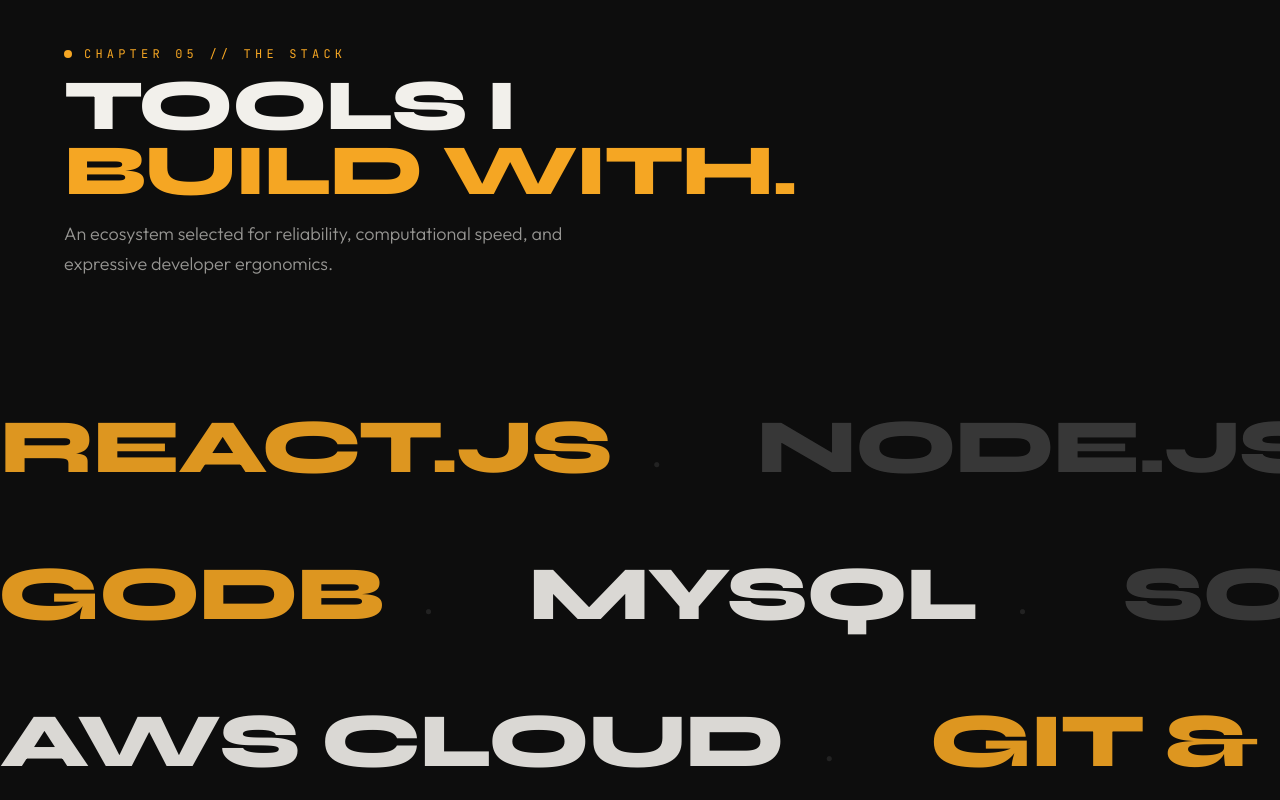
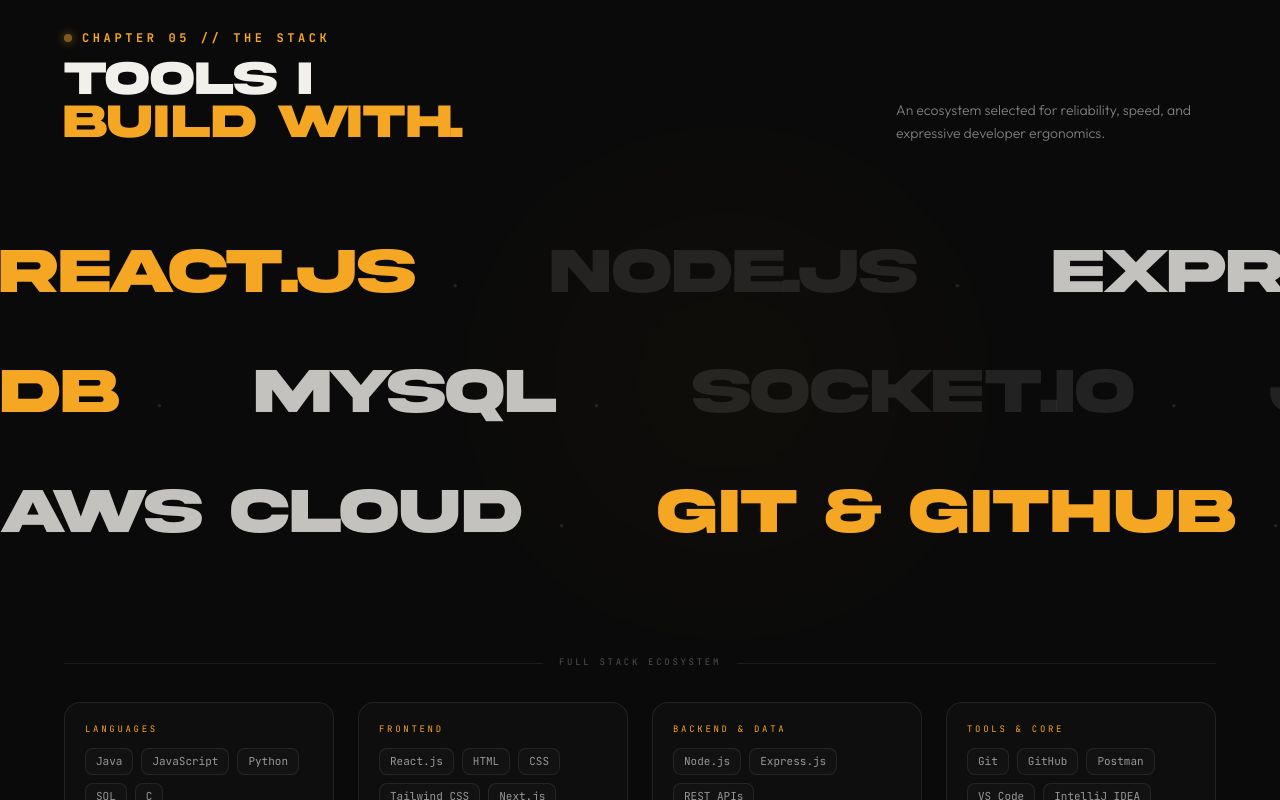
Before and after one commit to RohitV33/MyPortfolio, a Next.js app: page / in a window 1280 px wide. Shown: the part 6580-7380 px from the top of the page. Built offline with nearby package versions, Linux system fonts and the light colour scheme; no server answers.

Commit message:
redesign: stack, ch07 workshop + scroll blur text effect

```diff
--- a/src/components/CurrentlyBuilding.tsx
+++ b/src/components/CurrentlyBuilding.tsx
@@ -3,85 +3,233 @@
 import { useEffect, useRef } from "react";
 import gsap from "gsap";
 import ScrollTrigger from "gsap/ScrollTrigger";
-import { CURRENTLY_BUILDING } from "@/data/portfolioData";
+
+const ITEMS = [
+  {
+    n: "01",
+    title: "CivicLens-AI",
+    what: "Extending the computer vision pipeline — region heatmaps, multi-class issue clustering, and a FastAPI async queue for real-time civic telemetry.",
+    tags: ["YOLOv8", "FastAPI", "Python"],
+    live: true,
+  },
+  {
+    n: "02",
+    title: "Web Fuzzing Tool",
+    what: "Hardening the concurrent scanner — fixing race conditions under high parallelism, adding structured JSON telemetry output for team-wide auditing.",
+    tags: ["Node.js", "Security", "Socket.IO"],
+    live: true,
+  },
+  {
+    n: "03",
+    title: "Bartr",
+    what: "Final stretch — polishing the matchmaking UX, squashing edge cases in the real-time bid logic, and wiring up the production deploy pipeline.",
+    tags: ["React", "Socket.IO", "MongoDB"],
+    live: false,
+  },
+  {
+    n: "04",
+    title: "DSA & Systems",
+    what: "Working through trees, graphs, and dynamic programming on LeetCode daily. Parallel reading on OS scheduling and DBMS concurrency internals.",
+    tags: ["Java", "Python", "Algorithms"],
+    live: true,
+  },
+];
+
+// Split text into word spans for scrubbed blur animation
+function ScrubText({ text, rowRef }: { text: string; rowRef: React.RefObject<HTMLDivElement | null> }) {
+  const containerRef = useRef<HTMLParagraphElement>(null);
+
+  useEffect(() => {
+    const container = containerRef.current;
+    const trigger = rowRef.current;
+    if (!container || !trigger) return;
+
+    gsap.registerPlugin(ScrollTrigger);
+
+    const spans = container.querySelectorAll<HTMLSpanElement>(".scrub-word");
+
+    // Set initial state
+    gsap.set(spans, { opacity: 0.1, filter: "blur(5px)" });
+
+    const tl = gsap.timeline({
+      scrollTrigger: {
+        trigger,
+        start: "top 75%",
+        end: "bottom 35%",
+        scrub: 1.2,
+      },
+    });
+
+    // Stagger words in
+    tl.to(spans, {
+      opacity: 1,
+      filter: "blur(0px)",
+      stagger: {
+        each: 0.04,
+        from: "start",
+      },
+      ease: "none",
+    });
+
+    // Then blur back out as section scrolls past
+    tl.to(spans, {
+      opacity: 0.08,
+      filter: "blur(4px)",
+      stagger: {
+        each: 0.03,
+        from: "start",
+      },
+      ease: "none",
+    });
+
+    return () => {
+      ScrollTrigger.getAll().forEach((st) => {
+        if (st.vars.trigger === trigger) st.kill();
+      });
+    };
+  }, [rowRef]);
+
+  const words = text.split(" ");
+
+  return (
+    <p
+      ref={containerRef}
+      className="font-body text-sm text-off-white/80 leading-relaxed font-light max-w-lg"
+      style={{ wordSpacing: "0.05em" }}
+    >
+      {words.map((word, i) => (
+        <span
+          key={i}
+          className="scrub-word inline-block mr-[0.28em]"
+        >
+          {word}
+        </span>
+      ))}
+    </p>
+  );
+}
 
 export default function CurrentlyBuilding() {
-  const containerRef = useRef<HTMLElement>(null);
-  const lineRefs = useRef<(HTMLDivElement | null)[]>([]);
+  const sectionRef = useRef<HTMLElement>(null);
+  const rowRefs = useRef<(HTMLDivElement | null)[]>([]);
+  const titleRefs = useRef<(HTMLDivElement | null)[]>([]);
 
   useEffect(() => {
     gsap.registerPlugin(ScrollTrigger);
-
     const ctx = gsap.context(() => {
-      lineRefs.current.forEach((line, i) => {
-        if (!line) return;
-        const speed = CURRENTLY_BUILDING[i]?.speed || 0.15;
-        const direction = i % 2 === 0 ? -1 : 1;
-
-        gsap.to(line, {
-          xPercent: direction * 15 * (1 + speed),
-          ease: "none",
-          scrollTrigger: {
-            trigger: containerRef.current,
-            start: "top bottom",
-            end: "bottom top",
-            scrub: 1.2,
-          },
+      // Entrance animation for each row's header (title + number)
+      titleRefs.current.forEach((el, i) => {
+        if (!el) return;
+        gsap.fromTo(
+          el,
+          { y: 20, opacity: 0 },
+          {
+            y: 0,
+            opacity: 1,
+            duration: 0.6,
+            ease: "power3.out",
+            delay: i * 0.07,
+            scrollTrigger: { trigger: el, start: "top 88%", once: true },
+          }
+        );
       });
-      });
-    }, containerRef);
-
+    }, sectionRef);
     return () => ctx.revert();
   }, []);
 
   return (
     <section
       id="chapter-currently"
-      ref={containerRef}
-      className="relative w-full py-28 md:py-44 overflow-hidden bg-charcoal text-off-white select-none border-t border-white/5 flex flex-col justify-center"
+      ref={sectionRef}
+      className="relative w-full bg-[#0a0a0a] text-off-white py-20 md:py-32 px-6 sm:px-10 md:px-16 border-t border-white/5 overflow-hidden select-none"
     >
-      {/* Chapter Intro */}
-      <div className="max-w-7xl mx-auto w-full px-6 md:px-16 mb-16 md:mb-20">
-        <div className="flex items-center gap-3 mb-3">
-          <span className="w-2 h-2 rounded-full bg-amber" />
-          <p className="font-mono text-[10px] md:text-xs uppercase tracking-[0.35em] text-amber">
-            CHAPTER 07 // CURRENTLY
+      {/* ── Header ── */}
+      <div className="max-w-7xl mx-auto w-full mb-14 md:mb-20">
+        <div className="flex items-center gap-2.5 mb-3">
+          <span className="w-2 h-2 rounded-full bg-amber shadow-[0_0_10px_#F5A623] animate-pulse" />
+          <p className="font-mono text-[10px] sm:text-xs uppercase tracking-[0.3em] text-amber font-semibold">
+            CHAPTER 07 // CURRENTLY BUILDING
           </p>
         </div>
-        <h2 className="font-display text-4xl md:text-7xl font-extrabold tracking-tight text-off-white uppercase leading-[0.9]">
-          CURRENTLY <br />
-          <span className="text-amber">BUILDING.</span>
+        <div className="flex flex-col md:flex-row md:items-end justify-between gap-5">
+          <h2 className="font-akira text-3xl sm:text-4xl md:text-5xl font-black tracking-tight text-off-white uppercase leading-[0.9]">
+            IN THE<br />
+            <span className="text-amber">WORKSHOP.</span>
           </h2>
-        <p className="font-body text-base md:text-lg font-light text-foreground/60 max-w-md mt-4 leading-relaxed">
-          Areas of active research, system experimentation, and ongoing code commits.
+          <p className="font-body text-sm text-off-white/40 max-w-sm leading-relaxed font-light md:text-right">
+            What&apos;s open in my editor right now — the messy, real, ongoing work.
           </p>
         </div>
+      </div>
 
-      {/* Parallax Lines Moving Horizontally at Variable Speeds */}
-      <div className="w-full overflow-hidden flex flex-col gap-6 md:gap-10 py-6">
-        {CURRENTLY_BUILDING.map((item, index) => (
+      {/* ── Editorial List ── */}
+      <div className="max-w-7xl mx-auto w-full">
+        {ITEMS.map((item, i) => {
+          // create a stable ref for each row
+          const rowRef = { current: rowRefs.current[i] } as React.RefObject<HTMLDivElement | null>;
+
+          return (
             <div
-            key={item.title}
+              key={item.n}
               ref={(el) => {
-              lineRefs.current[index] = el;
+                rowRefs.current[i] = el;
+                (rowRef as React.MutableRefObject<HTMLDivElement | null>).current = el;
               }}
-            className="flex items-center gap-6 whitespace-nowrap will-change-transform opacity-80 hover:opacity-100 transition-opacity"
+              className="group relative border-t border-white/[0.07] py-8 md:py-10 grid grid-cols-[auto_1fr] md:grid-cols-[80px_1fr_auto] gap-x-6 md:gap-x-10 gap-y-4 items-start hover:border-amber/20 transition-colors duration-300 cursor-default"
             >
-            <span className="font-mono text-xs md:text-sm text-amber tracking-[0.3em] font-semibold">
-              0{index + 1}
+              {/* Faded giant number */}
+              <span className="font-akira text-5xl md:text-6xl font-black text-white/[0.05] group-hover:text-white/[0.10] transition-colors duration-500 leading-none pt-1 select-none row-span-2 md:row-span-1">
+                {item.n}
               </span>
-            <span className="font-display text-[clamp(2rem,5.5vw,5rem)] font-extrabold uppercase tracking-tight text-off-white">
+
+              {/* Title + scrubbed paragraph */}
+              <div
+                ref={(el) => { titleRefs.current[i] = el; }}
+                className="flex flex-col gap-3"
+                style={{ opacity: 0 }}
+              >
+                <div className="flex items-center gap-3">
+                  <h3 className="font-akira text-xl sm:text-2xl md:text-3xl font-black uppercase text-off-white group-hover:text-amber transition-colors duration-300 tracking-tight">
                     {item.title}
+                  </h3>
+                  {item.live && (
+                    <span className="relative flex h-2 w-2 shrink-0">
+                      <span className="animate-ping absolute inline-flex h-full w-full rounded-full bg-emerald-400 opacity-60" />
+                      <span className="relative inline-flex rounded-full h-2 w-2 bg-emerald-400" />
                     </span>
-            <span className="font-mono text-xs md:text-sm text-foreground/45 hidden sm:inline tracking-wider">
-              — {item.detail}
+                  )}
+                </div>
+
+                {/* Scroll-scrubbed blur text */}
+                <ScrubText
+                  text={item.what}
+                  rowRef={{ current: rowRefs.current[i] } as React.RefObject<HTMLDivElement | null>}
+                />
+              </div>
+
+              {/* Tags */}
+              <div className="flex flex-wrap gap-x-2 gap-y-1 md:justify-end items-start col-start-2 md:col-start-3 pt-1">
+                {item.tags.map((tag, ti) => (
+                  <span key={tag} className="flex items-center gap-2">
+                    <span className="font-mono text-[10px] tracking-widest uppercase text-off-white/25 group-hover:text-off-white/45 transition-colors duration-300">
+                      {tag}
                     </span>
-            <span className="text-white/10 text-2xl font-mono mx-4">•</span>
-            <span className="font-display text-[clamp(2rem,5.5vw,5rem)] font-extrabold uppercase tracking-tight text-white/10">
-              {item.title}
+                    {ti < item.tags.length - 1 && (
+                      <span className="font-mono text-[10px] text-white/10">/</span>
+                    )}
                   </span>
+                ))}
               </div>
-        ))}
+            </div>
+          );
+        })}
+
+        {/* Bottom rule */}
+        <div className="border-t border-white/[0.07]" />
+
+        <p className="mt-8 font-mono text-[10px] uppercase tracking-[0.25em] text-off-white/15">
+          ● Updated regularly — this is a live section.
+        </p>
       </div>
     </section>
   );
--- a/src/components/TechStackSection.tsx
+++ b/src/components/TechStackSection.tsx
@@ -3,155 +3,131 @@
 import { useEffect, useRef } from "react";
 import gsap from "gsap";
 import ScrollTrigger from "gsap/ScrollTrigger";
-import { FLOWING_TECHS, TECH_STACK_CATEGORIES } from "@/data/portfolioData";
+import { TECH_STACK_CATEGORIES, FLOWING_TECHS } from "@/data/portfolioData";
 
 export default function TechStackSection() {
-  const containerRef = useRef<HTMLElement>(null);
+  const sectionRef = useRef<HTMLElement>(null);
   const row1Ref = useRef<HTMLDivElement>(null);
   const row2Ref = useRef<HTMLDivElement>(null);
   const row3Ref = useRef<HTMLDivElement>(null);
 
   useEffect(() => {
     gsap.registerPlugin(ScrollTrigger);
-
     const ctx = gsap.context(() => {
-      // Flowing typography rows moving at distinct speeds during scroll
       gsap.to(row1Ref.current, {
-        xPercent: -25,
+        xPercent: -20,
         ease: "none",
-        scrollTrigger: {
-          trigger: containerRef.current,
-          start: "top bottom",
-          end: "bottom top",
-          scrub: 1,
-        },
+        scrollTrigger: { trigger: sectionRef.current, start: "top bottom", end: "bottom top", scrub: 1 },
       });
-
       gsap.to(row2Ref.current, {
-        xPercent: 20,
+        xPercent: 15,
         ease: "none",
-        scrollTrigger: {
-          trigger: containerRef.current,
-          start: "top bottom",
-          end: "bottom top",
-          scrub: 1.2,
-        },
+        scrollTrigger: { trigger: sectionRef.current, start: "top bottom", end: "bottom top", scrub: 1.2 },
       });
-
       gsap.to(row3Ref.current, {
-        xPercent: -18,
+        xPercent: -12,
         ease: "none",
-        scrollTrigger: {
-          trigger: containerRef.current,
-          start: "top bottom",
-          end: "bottom top",
-          scrub: 0.9,
-        },
+        scrollTrigger: { trigger: sectionRef.current, start: "top bottom", end: "bottom top", scrub: 0.9 },
       });
-    }, containerRef);
-
+    }, sectionRef);
     return () => ctx.revert();
   }, []);
 
   return (
     <section
       id="chapter-stack"
-      ref={containerRef}
-      className="relative w-full min-h-screen py-24 md:py-36 overflow-hidden bg-charcoal text-off-white select-none border-t border-white/5 flex flex-col justify-center"
+      ref={sectionRef}
+      className="relative w-full bg-[#0a0a0a] text-off-white py-20 md:py-32 overflow-hidden border-t border-white/5 select-none flex flex-col justify-center"
     >
-      {/* Chapter Intro */}
-      <div className="max-w-7xl mx-auto w-full px-6 md:px-16 mb-16 md:mb-20">
-        <div className="flex items-center gap-3 mb-3">
-          <span className="w-2 h-2 rounded-full bg-amber" />
-          <p className="font-mono text-[10px] md:text-xs uppercase tracking-[0.35em] text-amber">
+      {/* Ambient glow */}
+      <div
+        aria-hidden="true"
+        className="absolute top-1/4 left-1/3 w-[600px] h-[400px] rounded-full opacity-[0.05] blur-[130px] pointer-events-none"
+        style={{ background: "radial-gradient(circle, #F5A623 0%, transparent 70%)" }}
+      />
+
+      {/* ── Header ── */}
+      <div className="max-w-7xl mx-auto w-full px-6 sm:px-10 md:px-16 mb-12 md:mb-16">
+        <div className="flex items-center gap-2.5 mb-3">
+          <span className="w-2 h-2 rounded-full bg-amber shadow-[0_0_10px_#F5A623] animate-pulse" />
+          <p className="font-mono text-[10px] sm:text-xs uppercase tracking-[0.3em] text-amber font-semibold">
             CHAPTER 05 // THE STACK
           </p>
         </div>
-        <h2 className="font-display text-4xl md:text-7xl font-extrabold tracking-tight text-off-white uppercase leading-[0.9]">
-          TOOLS I <br />
-          <span className="text-amber">BUILD WITH.</span>
-        </h2>
-        <p className="font-body text-base md:text-lg font-light text-foreground/60 max-w-lg mt-4 leading-relaxed">
-          An ecosystem selected for reliability, computational speed, and expressive developer ergonomics.
-        </p>
+        <div className="flex flex-col sm:flex-row sm:items-end justify-between gap-4">
+          <h2 className="font-akira text-3xl sm:text-4xl md:text-5xl font-black tracking-tight text-off-white uppercase leading-[0.9]">
+            TOOLS I<br /><span className="text-amber">BUILD WITH.</span>
+          </h2>
+          <p className="font-body text-sm text-off-white/50 max-w-xs leading-relaxed font-light">
+            An ecosystem selected for reliability, speed, and expressive developer ergonomics.
+          </p>
+        </div>
       </div>
 
-      {/* Flowing Organic Horizontal Typography Ecosystem */}
-      <div className="w-full overflow-hidden flex flex-col gap-6 md:gap-8 my-8 opacity-90">
-        {/* Row 1 */}
+      {/* ── Scrolling Marquee Rows ── */}
+      <div className="w-full overflow-hidden flex flex-col gap-4 md:gap-6 my-4">
         <div ref={row1Ref} className="flex gap-8 md:gap-14 whitespace-nowrap will-change-transform">
           {[...FLOWING_TECHS[0], ...FLOWING_TECHS[0], ...FLOWING_TECHS[0]].map((tech, i) => (
             <span
-              key={`${tech}-${i}`}
-              className={`font-display text-[clamp(2.5rem,6vw,5.5rem)] font-extrabold uppercase tracking-tight transition-colors duration-300 ${
-                i % 3 === 0
-                  ? "text-amber"
-                  : i % 2 === 0
-                  ? "text-off-white hover:text-amber"
-                  : "text-white/20 hover:text-white/50"
+              key={`r1-${tech}-${i}`}
+              className={`font-akira text-[clamp(2rem,5vw,4.5rem)] font-black uppercase tracking-tight select-none transition-colors duration-300 ${
+                i % 3 === 0 ? "text-amber" : i % 2 === 0 ? "text-off-white/80" : "text-white/10"
               }`}
             >
               {tech}
-              <span className="mx-6 md:mx-10 text-white/10 font-mono text-xl">•</span>
+              <span className="mx-5 md:mx-9 text-white/10 font-mono text-lg">·</span>
             </span>
           ))}
         </div>
 
-        {/* Row 2 (Reversed / Staggered) */}
         <div ref={row2Ref} className="flex gap-8 md:gap-14 whitespace-nowrap will-change-transform -translate-x-1/4">
           {[...FLOWING_TECHS[1], ...FLOWING_TECHS[1], ...FLOWING_TECHS[1]].map((tech, i) => (
             <span
-              key={`${tech}-${i}`}
-              className={`font-display text-[clamp(2.5rem,6vw,5.5rem)] font-extrabold uppercase tracking-tight transition-colors duration-300 ${
-                i % 4 === 0
-                  ? "text-amber"
-                  : i % 2 === 1
-                  ? "text-off-white hover:text-amber"
-                  : "text-white/20 hover:text-white/50"
+              key={`r2-${tech}-${i}`}
+              className={`font-akira text-[clamp(2rem,5vw,4.5rem)] font-black uppercase tracking-tight select-none transition-colors duration-300 ${
+                i % 4 === 0 ? "text-amber" : i % 3 === 1 ? "text-off-white/80" : "text-white/10"
               }`}
             >
               {tech}
-              <span className="mx-6 md:mx-10 text-white/10 font-mono text-xl">•</span>
+              <span className="mx-5 md:mx-9 text-white/10 font-mono text-lg">·</span>
             </span>
           ))}
         </div>
 
-        {/* Row 3 */}
         <div ref={row3Ref} className="flex gap-8 md:gap-14 whitespace-nowrap will-change-transform">
           {[...FLOWING_TECHS[2], ...FLOWING_TECHS[2], ...FLOWING_TECHS[2]].map((tech, i) => (
             <span
-              key={`${tech}-${i}`}
-              className={`font-display text-[clamp(2.5rem,6vw,5.5rem)] font-extrabold uppercase tracking-tight transition-colors duration-300 ${
-                i % 3 === 1
-                  ? "text-amber"
-                  : i % 2 === 0
-                  ? "text-off-white hover:text-amber"
-                  : "text-white/20 hover:text-white/50"
+              key={`r3-${tech}-${i}`}
+              className={`font-akira text-[clamp(2rem,5vw,4.5rem)] font-black uppercase tracking-tight select-none transition-colors duration-300 ${
+                i % 3 === 1 ? "text-amber" : i % 2 === 0 ? "text-off-white/80" : "text-white/10"
               }`}
             >
               {tech}
-              <span className="mx-6 md:mx-10 text-white/10 font-mono text-xl">•</span>
+              <span className="mx-5 md:mx-9 text-white/10 font-mono text-lg">·</span>
             </span>
           ))}
         </div>
       </div>
 
-      {/* Categorical Breakdown Footnote */}
-      <div className="max-w-7xl mx-auto w-full px-6 md:px-16 mt-16 md:mt-24">
-        <div className="grid grid-cols-1 sm:grid-cols-2 lg:grid-cols-4 gap-8 border-t border-white/10 pt-10">
+      {/* ── Category Pills ── */}
+      <div className="max-w-7xl mx-auto w-full px-6 sm:px-10 md:px-16 mt-14 md:mt-20">
+        <div className="flex items-center gap-4 mb-8">
+          <div className="flex-1 h-px bg-white/8" />
+          <span className="font-mono text-[9px] uppercase tracking-[0.3em] text-off-white/30">FULL STACK ECOSYSTEM</span>
+          <div className="flex-1 h-px bg-white/8" />
+        </div>
+
+        <div className="grid grid-cols-1 sm:grid-cols-2 lg:grid-cols-4 gap-6">
           {TECH_STACK_CATEGORIES.map((cat) => (
-            <div key={cat.category}>
-              <span className="font-mono text-[10px] uppercase tracking-[0.3em] text-amber block mb-3">
-                {cat.category}
-              </span>
+            <div key={cat.category} className="flex flex-col gap-3 p-5 rounded-2xl border border-white/8 bg-white/[0.02]">
+              <span className="font-mono text-[9px] uppercase tracking-[0.3em] text-amber">{cat.category}</span>
               <div className="flex flex-wrap gap-2">
                 {cat.items.map((item) => (
                   <span
                     key={item}
-                    className="font-mono text-xs text-foreground/60 py-1"
+                    className="font-mono text-[11px] text-off-white/60 px-2.5 py-1 rounded-lg border border-white/8 bg-white/[0.02] hover:border-amber/30 hover:text-off-white transition-all duration-200"
                   >
                     {item}
-                    <span className="text-white/20 ml-2">/</span>
                   </span>
                 ))}
               </div>
```
Lines whose indentation alone changed are shown as unchanged.
